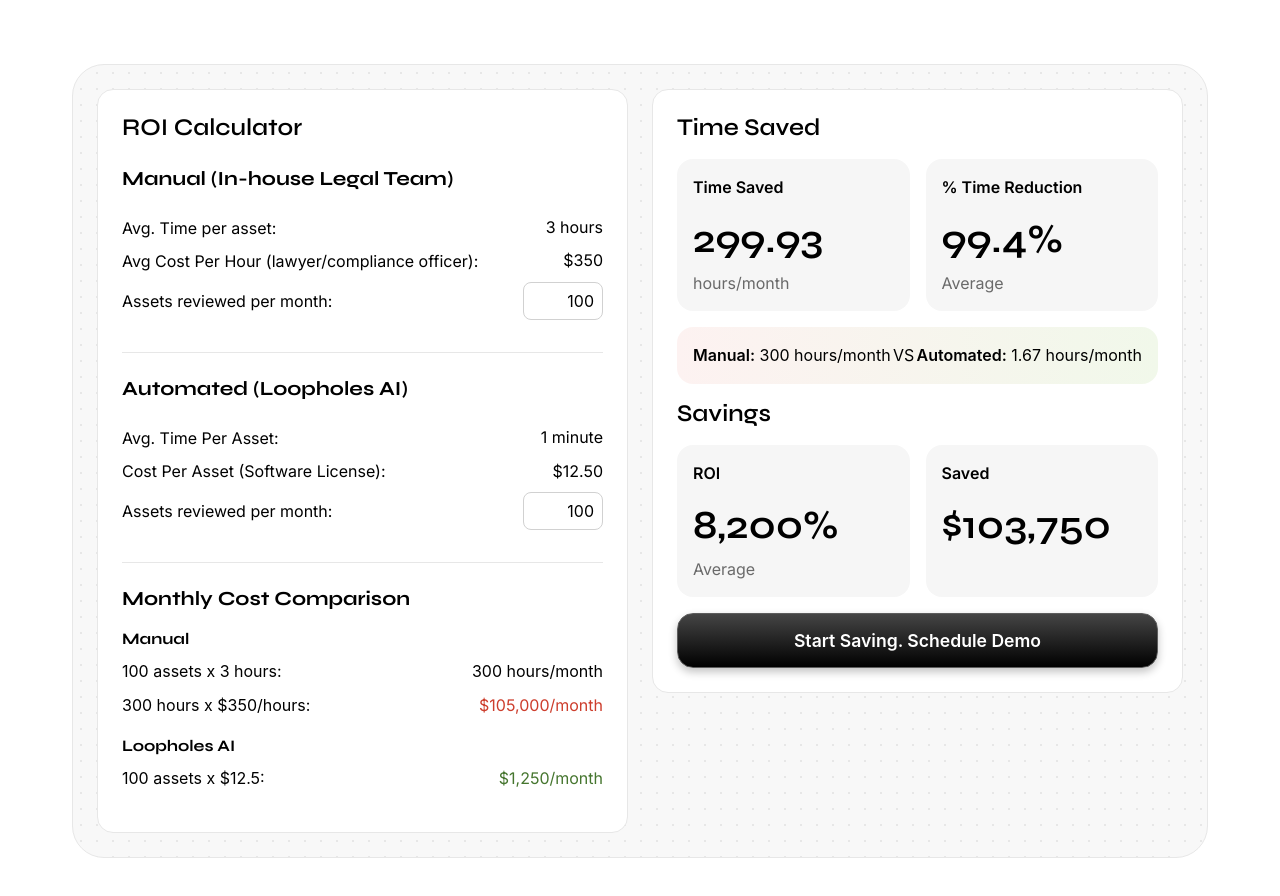
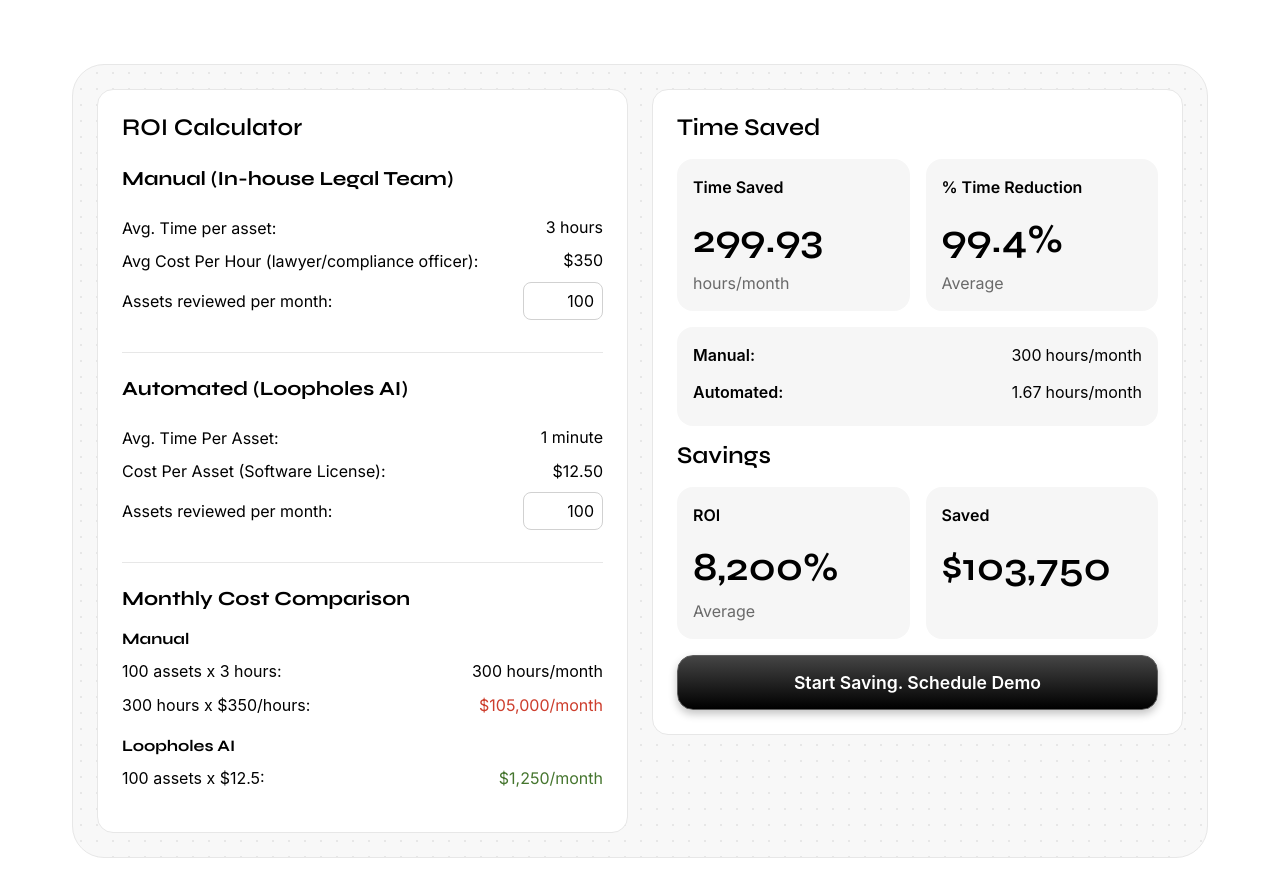
Before and after one commit to aaronpaulgz/loopholes-roi-calculator, a plain HTML site: page index.html in a window 1280 px wide. Drawn offline with Linux system fonts and the light colour scheme.

Commit message:
Styling Fixes

```diff
--- a/index.html
+++ b/index.html
@@ -119,17 +119,20 @@
             </div>
 
             <div class="comparison">
-              <span
-                ><span class="label">Manual:</span>
-                <span class="value-text" id="manualTime">300</span>
-                hours/month</span
-              >
-              <span>VS</span>
-              <span
-                ><span class="label">Automated:</span>
-                <span class="value-text" id="automatedTime">1.67</span>
-                hours/month</span
-              >
+              <span>
+                <span class="label">Manual:</span>
+                <span class="value-container">
+                  <span class="value-text" id="manualTime">300</span>
+                  <span>hours/month</span>
+                </span>
+              </span>
+              <span>
+                <span class="label">Automated:</span>
+                <span class="value-container">
+                  <span class="value-text" id="automatedTime">1.67</span>
+                  <span>hours/month</span>
+                </span>
+              </span>
             </div>
           </div>
 
--- a/styles.css
+++ b/styles.css
@@ -224,22 +224,56 @@ input[type="number"]:focus {
 
 .comparison {
   display: flex;
-  justify-content: space-between;
-  align-items: center;
+  flex-direction: column;
+  gap: 8px;
   padding: 1rem;
   border-radius: var(--border-radius);
   margin: 1rem 0;
   font-family: "Inter", sans-serif;
   border-radius: 16px;
-  background: linear-gradient(90deg, #fdf2f1 0%, #f1f8ea 100%);
+  background: #f6f6f6;
+}
+
+.comparison > span {
+  display: flex;
+  justify-content: space-between;
+  align-items: center;
+}
+
+.comparison > span:nth-child(2) {
+  align-self: center;
+  margin: 4px 0;
 }
 
 .comparison .label {
   font-weight: 600;
+  text-align: left;
 }
 
 .comparison .value-text {
   font-weight: 400;
+  text-align: right;
+}
+
+.comparison > span:first-child,
+.comparison > span:last-child {
+  display: flex;
+  justify-content: space-between;
+  width: 100%;
+}
+
+.comparison > span:first-child > span,
+.comparison > span:last-child > span {
+  display: flex;
+  align-items: center;
+  gap: 4px;
+}
+
+.comparison .value-container {
+  display: flex;
+  align-items: center;
+  gap: 4px;
+  text-align: right;
 }
 
 .demo-button {
```
